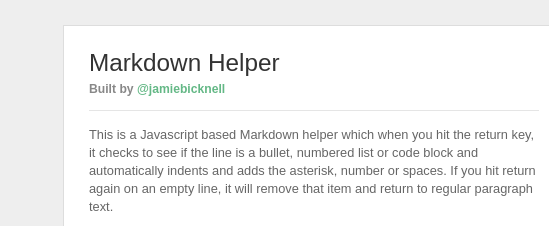
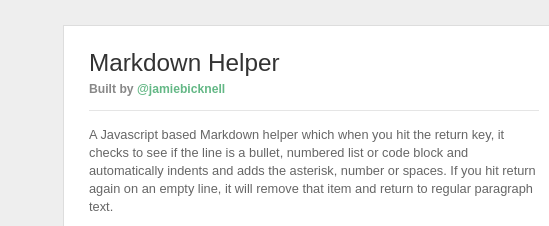
Before and after one commit to jamiebicknell/Markdown-Helper, a plain HTML site: page index.html in a window 1280 px wide. Shown: the top 226 px of the page, 326-875 px from the left. Drawn offline with Linux system fonts and the light colour scheme.

Commit message:
Updated README

```diff
--- a/index.html
+++ b/index.html
@@ -93,7 +93,7 @@ textarea {
     <h1>Markdown Helper</h1>
     <h2>Built by <a href='http://www.twitter.com/jamiebicknell'>@jamiebicknell</a></h2>
     <hr />
-    <p>This is a Javascript based Markdown helper which when you hit the return key, it checks to see if the line is a bullet, numbered list or code block and automatically indents and adds the asterisk, number or spaces. If you hit return again on an empty line, it will remove that item and return to regular paragraph text.</p>
+    <p>A Javascript based Markdown helper which when you hit the return key, it checks to see if the line is a bullet, numbered list or code block and automatically indents and adds the asterisk, number or spaces. If you hit return again on an empty line, it will remove that item and return to regular paragraph text.</p>
     <p>To see it in action, create either a <strong>bullet list</strong>, <strong>numbered list</strong> or <strong>code block</strong> using Markdown syntax and press return to start a new line. To resume regular text input, just press return on an empty line.</p>
     <hr />
     <textarea name='input' onkeypress='return MarkdownHelper(this,event);'></textarea>
```
